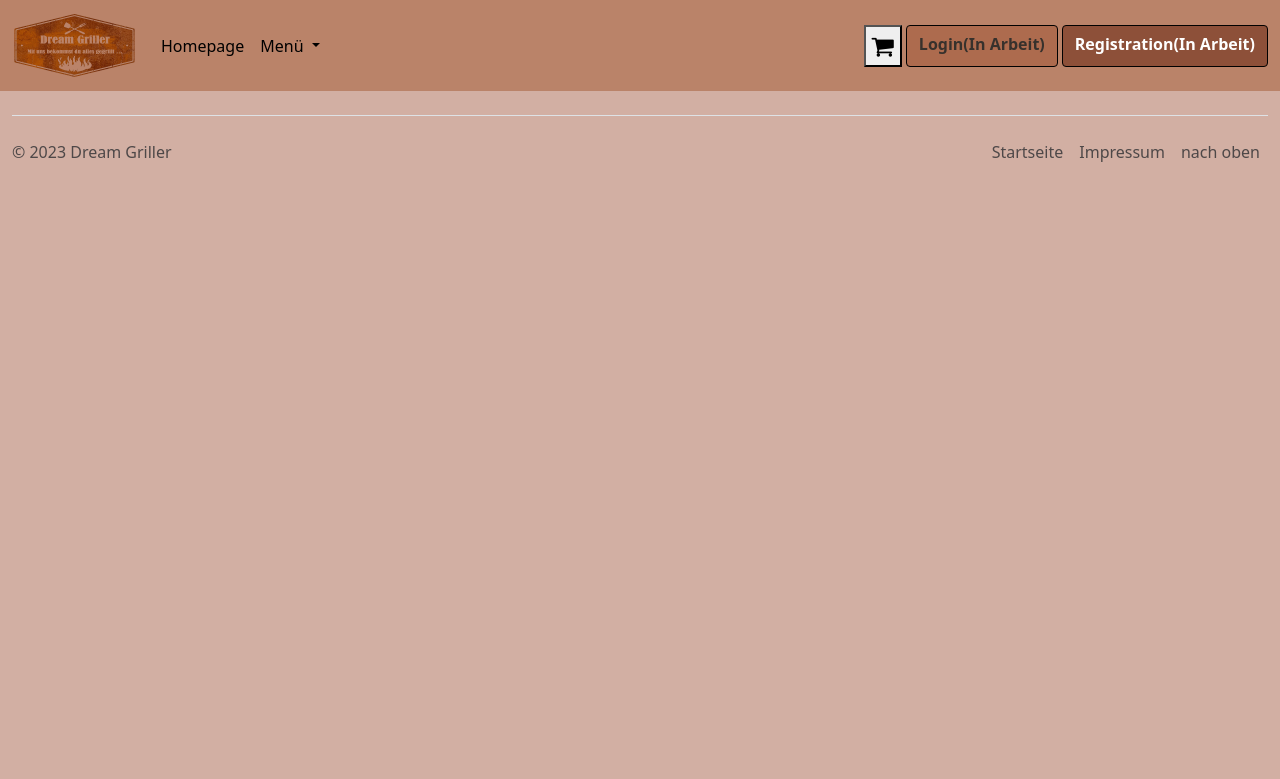
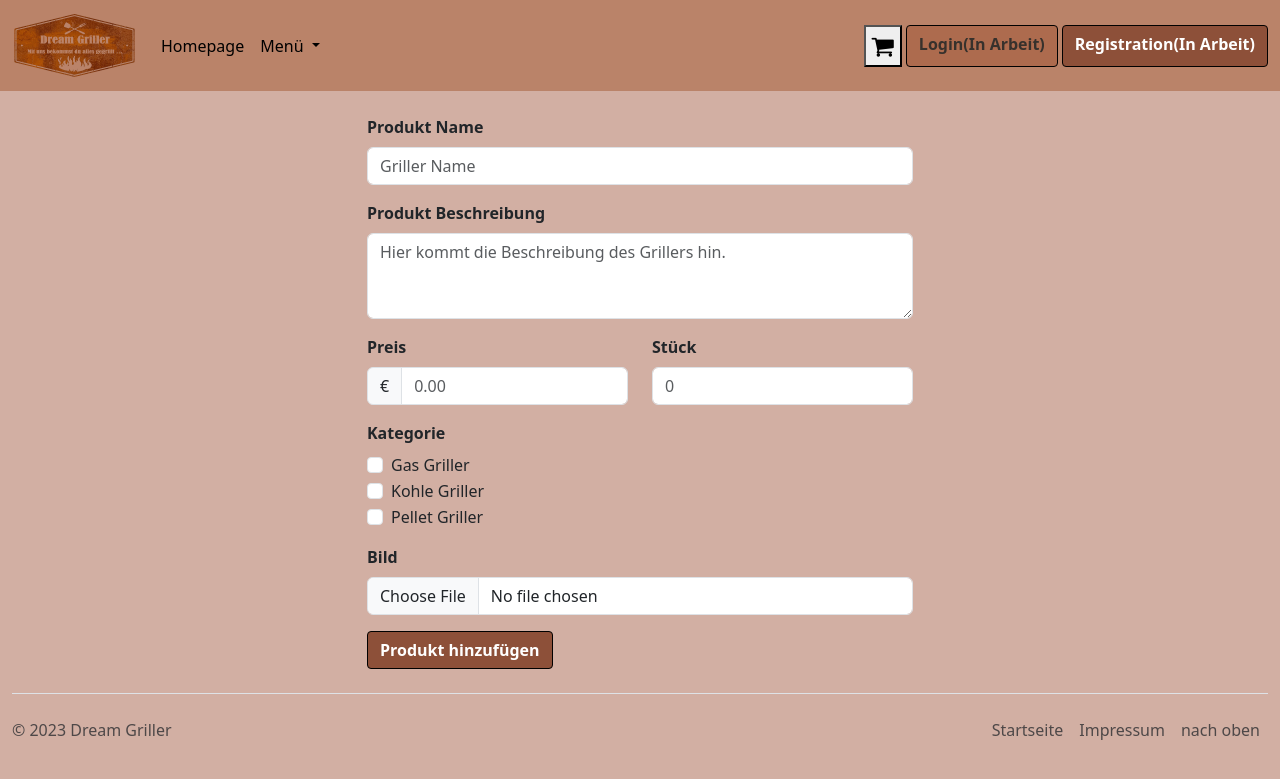
Before and after one commit to zhoudavidwi21/dream-griller, a PHP site: page /index.php?site=add_product in a window 1280 px wide. Shown: the top 779 px of the page. Run offline with PHP 8.4, Linux system fonts and the light colour scheme; some libraries are stand-ins or nearby versions.

Commit message:
added add product page, changed admin area links, added manage coupons page

```diff
--- a/Frontend/sites/add_product.php
+++ b/Frontend/sites/add_product.php
@@ -0,0 +1,65 @@
+<div class="container mt-4">
+    <div class="row justify-content-center">
+        <div class="col-lg-6">
+            <form>
+                <!-- Product Name -->
+                <div class="mb-3">
+                    <label for="productName" class="form-label fw-bold">Produkt Name</label>
+                    <input type="text" class="form-control" id="productName" name="productName" placeholder="Griller Name">
+                </div>
+
+                <!-- Product Description -->
+                <div class="mb-3">
+                    <label for="productDescription" class="form-label fw-bold">Produkt Beschreibung</label>
+                    <textarea class="form-control" id="productDescription" rows="3" name="productDescription" placeholder="Hier kommt die Beschreibung des Grillers hin."></textarea>
+                </div>
+
+                <!-- Product Price and Product Stock -->
+                <div class="row">
+                    <div class="col">
+                        <div class="mb-3">
+                            <label for="productPrice" class="form-label fw-bold">Preis</label>
+                            <div class="input-group">
+                                <span class="input-group-text">€</span>
+                                <input type="number" class="form-control" id="productPrice" step="0.01" name="productPrice" placeholder="0.00">
+                            </div>
+                        </div>
+                    </div>
+                    <div class="col">
+                        <div class="mb-3">
+                            <label for="productStock" class="form-label fw-bold">Stück</label>
+                            <input type="number" class="form-control" id="productStock" name="productStock" placeholder="0">
+                        </div>
+                    </div>
+                </div>
+
+                <!-- Product Categories -->
+                <div class="mb-3">
+                    <label for="productCategories" class="form-label fw-bold">Kategorie</label>
+                    <div>
+                        <div class="form-check">
+                            <input class="form-check-input" type="checkbox" value="gas-griller" id="categoryGasGriller" name="productCategories">
+                            <label class="form-check-label" for="categoryGasGriller">Gas Griller</label>
+                        </div>
+                        <div class="form-check">
+                            <input class="form-check-input" type="checkbox" value="charcoal-griller" id="categoryCharcoalGriller" name="productCategories">
+                            <label class="form-check-label" for="categoryCharcoalGriller">Kohle Griller</label>
+                        </div>
+                        <div class="form-check">
+                            <input class="form-check-input" type="checkbox" value="portable" id="categoryPortable" name="productCategories">
+                            <label class="form-check-label" for="categoryPelletGriller">Pellet Griller</label>
+                        </div>
+                    </div>
+                </div>
+
+                <!-- Product Image -->
+                <div class="mb-3">
+                    <label for="productImage" class="form-label fw-bold">Bild</label>
+                    <input type="file" class="form-control" id="productImage" name="productImage">
+                </div>
+
+                <button type="submit" class="btn btn-registrieren">Produkt hinzufügen</button>
+            </form>
+        </div>
+    </div>
+</div>
--- a/Frontend/sites/admin_area.php
+++ b/Frontend/sites/admin_area.php
@@ -4,7 +4,7 @@
             <div class="card">
                 <div class="card-body">
                     <h5 class="card-title">Add Product</h5>
-                    <a class="btn btn-dg-standard" href="index.php?site=add_product">Produkt hinzufügen</a>
+                    <a class="btn btn-dg-standard" href="index.php?site=manage_products">Produkt verwalten</a>
                 </div>
             </div>
         </div>
@@ -14,7 +14,7 @@
             <div class="card">
                 <div class="card-body">
                     <h5 class="card-title">Manage Products</h5>
-                    <a class="btn btn-dg-standard" href="index.php?site=manage_products">Produkte verwalten</a>
+                    <a class="btn btn-dg-standard" href="index.php?site=manage_users">Benutzer verwalten</a>
                 </div>
             </div>
         </div>
@@ -24,7 +24,7 @@
             <div class="card">
                 <div class="card-body">
                     <h5 class="card-title">Manage Users</h5>
-                    <a class="btn btn-dg-standard" href="index.php?site=manage_users">Benutzer verwalten</a>
+                    <a class="btn btn-dg-standard" href="index.php?site=manage_coupons">Gutscheine verwalten</a>
                 </div>
             </div>
         </div>
```
Also changed, not shown: Frontend/sites/manage_coupons.php (added).
